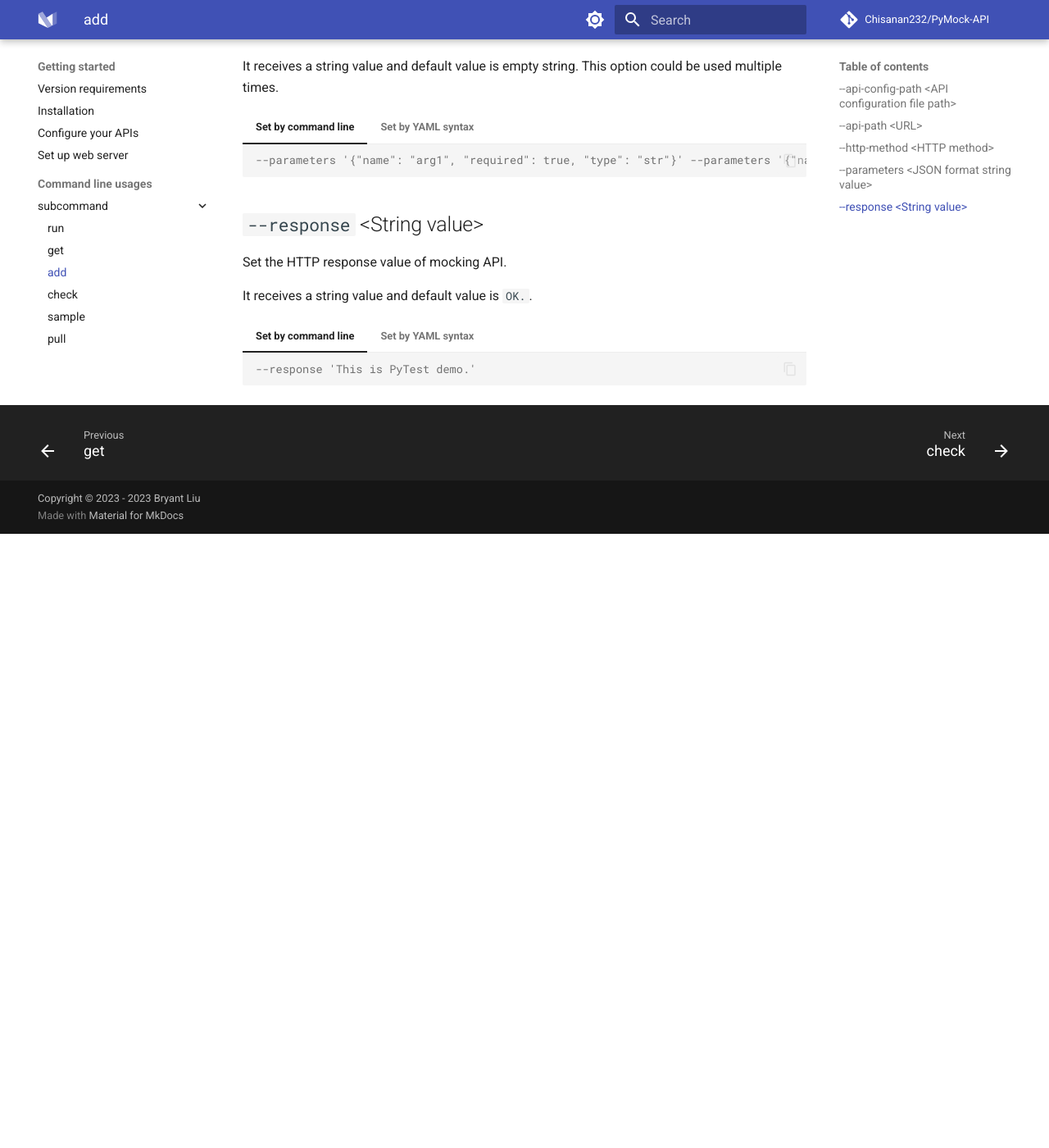
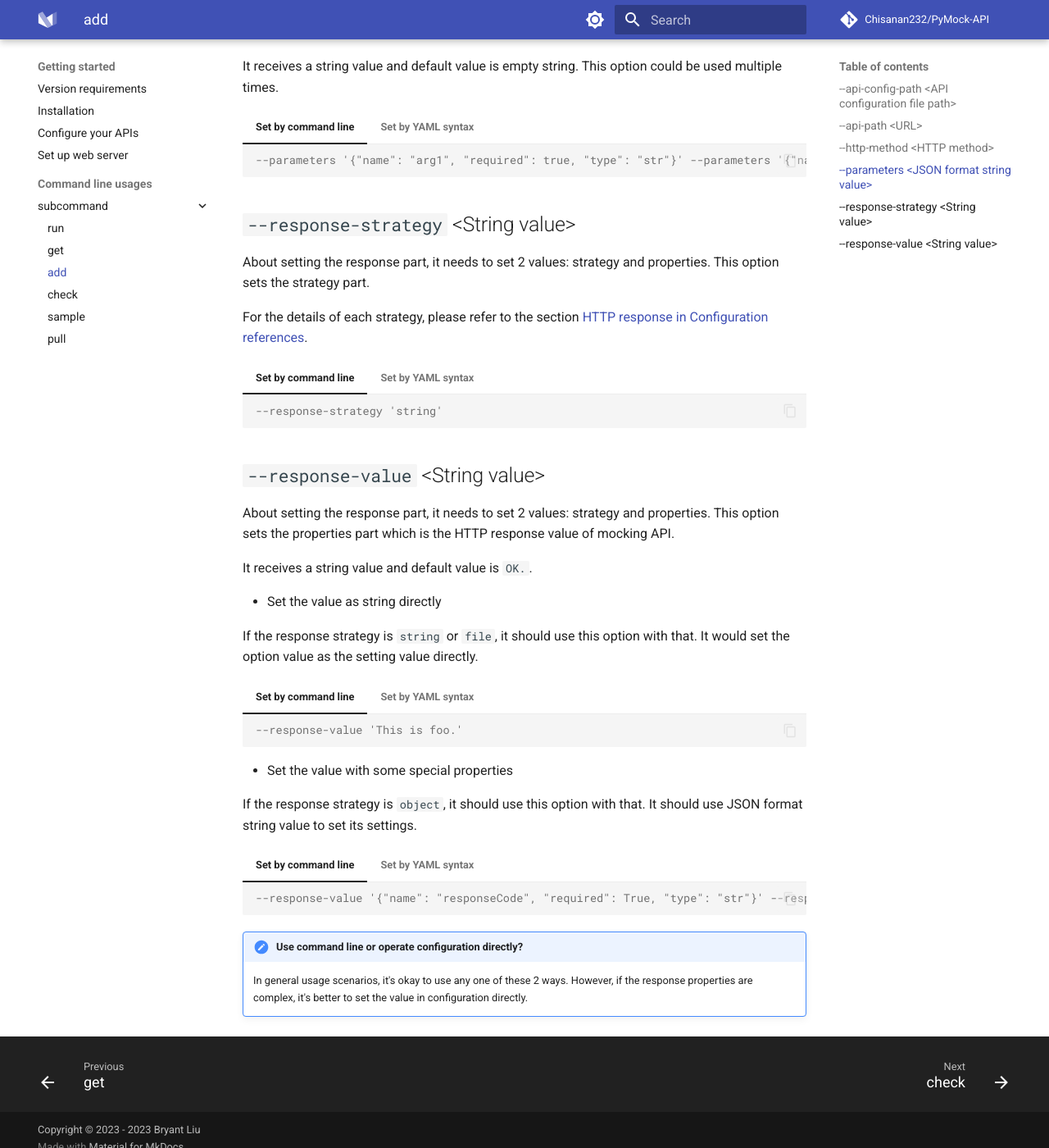
Before and after one commit to Chisanan232/PyMock-Server, an MkDocs documentation site: the page built from docs/command-line-usage/subcmd-add.md, in a window 1280 px wide and 1400 px high, scrolled down 1251 px. Shown: the whole window at 82% size. Built offline with MkDocs 1.6.1 and Material for MkDocs 9.7.7, drawn with Linux system fonts in a browser that asks for light colours; comment, search, counter and statistics services are not loaded; before the commit the page ends 1902 px from its top, so only the background shows below that.

Commit message:
✏️  Update the documentation content about the new version of response settings.

````diff
--- a/docs/command-line-usage/subcmd-add.md
+++ b/docs/command-line-usage/subcmd-add.md
@@ -95,16 +95,16 @@ It receives a string value and default value is empty string. This option could
     ```
 
 
-## ``--response`` <String value\>
+## ``--response-strategy`` <String value\>
 
-Set the HTTP response value of mocking API.
+About setting the response part, it needs to set 2 values: strategy and properties. This option sets the strategy part.
 
-It receives a string value and default value is ``OK.``.
+For the details of each strategy, please refer to the section [HTTP response in Configuration references](/configure-references/mocked-apis/apis/http/response/#strategy).
 
 === "Set by command line"
 
     ```console
-    --response 'This is PyTest demo.'
+    --response-strategy 'string'
     ```
 
 === "Set by YAML syntax"
@@ -123,5 +123,89 @@ It receives a string value and default value is ``OK.``.
               type: int
               default: 0
         response:
+          strategy: string
           value: 'This is PyTest demo.'
     ```
+
+
+## ``--response-value`` <String value\>
+
+About setting the response part, it needs to set 2 values: strategy and properties. This option sets the properties part
+which is the HTTP response value of mocking API.
+
+It receives a string value and default value is ``OK.``.
+
+* Set the value as string directly
+
+If the response strategy is ``string`` or ``file``, it should use this option with that. It would set the option value
+as the setting value directly.
+
+=== "Set by command line"
+
+    ```console
+    --response-value 'This is foo.'
+    ```
+
+=== "Set by YAML syntax"
+
+    ```yaml hl_lines="15"
+    mocked_apis:
+      foo_home:
+        request:
+          method: 'POST'
+          parameters:
+            - name: 'arg1'
+              required: true
+              type: str
+            - name: 'arg2'
+              required: false
+              type: int
+              default: 0
+        response:
+          strategy: string
+          value: 'This is foo.'
+    ```
+
+* Set the value with some special properties
+
+If the response strategy is ``object``, it should use this option with that. It should use JSON format string value to
+set its settings.
+
+=== "Set by command line"
+
+    ```console
+    --response-value '{"name": "responseCode", "required": True, "type": "str"}' --response-value '{"name": "responseData", "required": False, "type": "str"}'
+    ```
+
+=== "Set by YAML syntax"
+
+    ```yaml hl_lines="15-24"
+    mocked_apis:
+      foo_home:
+        request:
+          method: 'POST'
+          parameters:
+            - name: 'arg1'
+              required: true
+              type: str
+            - name: 'arg2'
+              required: false
+              type: int
+              default: 0
+        response:
+          strategy: object
+          properties:
+            - name: responseCode
+              required: True
+              type: str
+              format:
+            - name: responseData
+              required: True
+              type: str
+              format:
+    ```
+
+!!! hint "Use command line or operate configuration directly?"
+
+    In general usage scenarios, it's okay to use any one of these 2 ways. However, if the
+    response properties are complex, it's better to set the value in configuration directly.
````
